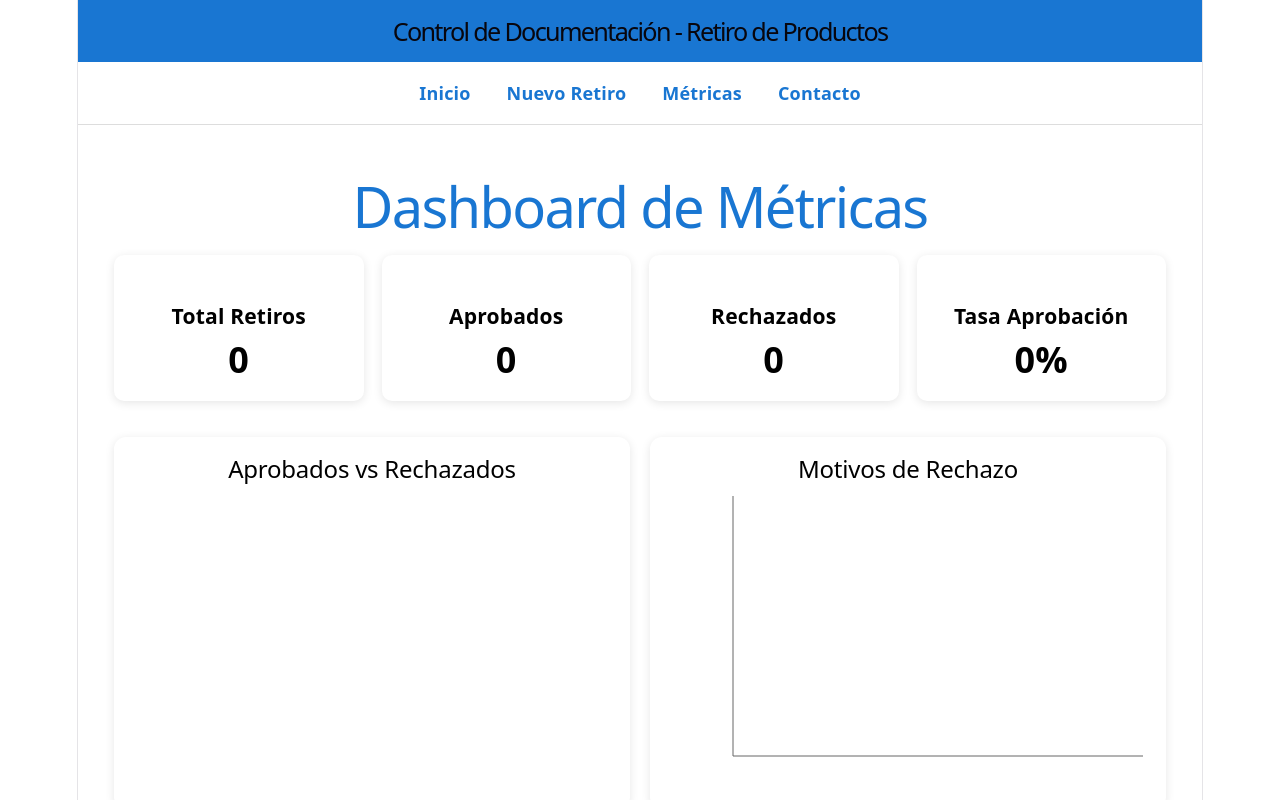
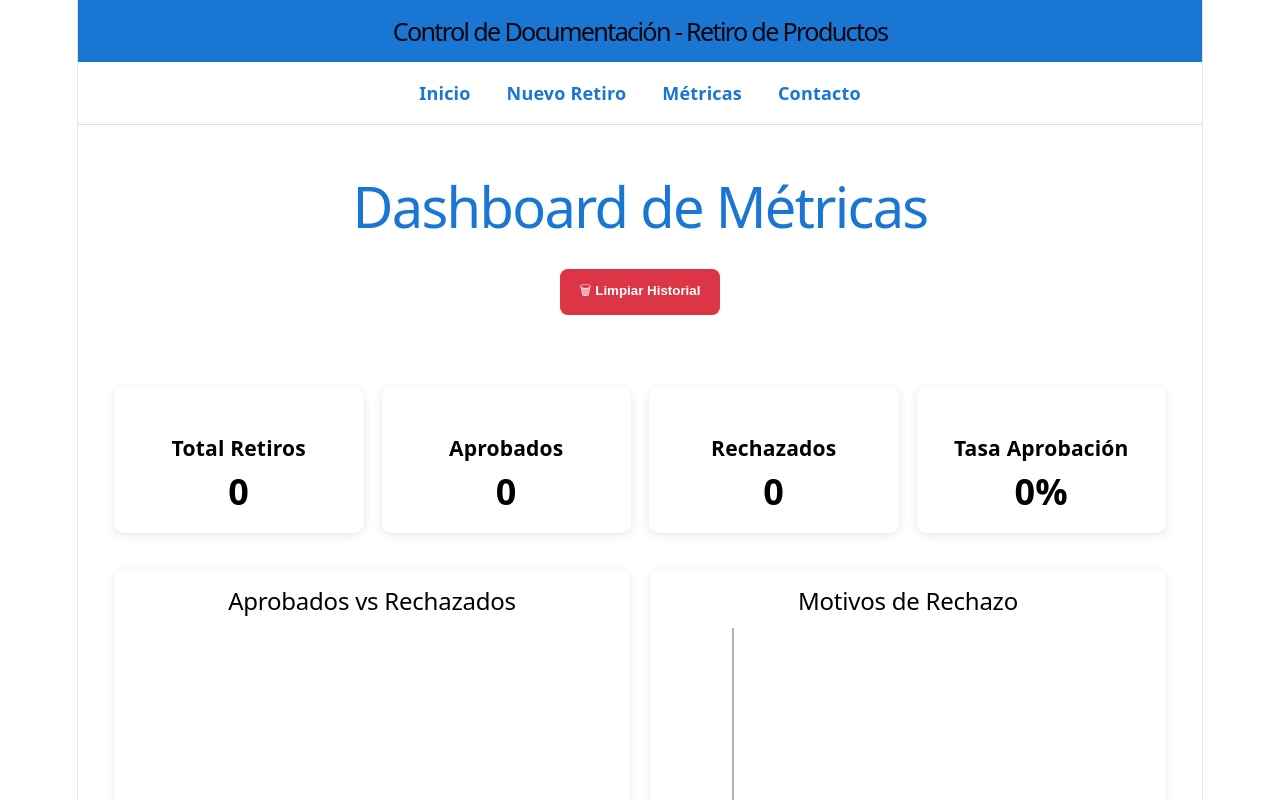
Before and after one commit to BlasterLc/checklist-retiro-frontend, a React (Vite) app: page /dashboard in a window 1280 px wide. Shown: the top 800 px of the page. Built offline with nearby package versions, Linux system fonts and the light colour scheme.

Commit message:
cambios a los botones y la opcion de eliminar historial

```diff
--- a/src/components/Flujo/StepProducto.jsx
+++ b/src/components/Flujo/StepProducto.jsx
@@ -27,11 +27,6 @@ function StepProducto({
       ...formulario,
       producto: resultado
     });
-
-    setTimeout(() => {
-      avanzarPaso();
-    }, 100);
-
   };
 
   return (
--- a/src/context/RetiroContext.jsx
+++ b/src/context/RetiroContext.jsx
@@ -1,10 +1,33 @@
-import { createContext, useContext, useState } from "react";
+import {
+  createContext,
+  useContext,
+  useState,
+  useEffect
+} from "react";
 
 const RetiroContext = createContext();
 
 export function RetiroProvider({ children }) {
 
-  const [retiros, setRetiros] = useState([]);
+  const [retiros, setRetiros] = useState(() => {
+
+    const guardados =
+      localStorage.getItem("retiros");
+
+    return guardados
+      ? JSON.parse(guardados)
+      : [];
+
+  });
+
+  useEffect(() => {
+
+    localStorage.setItem(
+      "retiros",
+      JSON.stringify(retiros)
+    );
+
+  }, [retiros]);
 
   return (
     <RetiroContext.Provider
--- a/src/pages/Dashboard.jsx
+++ b/src/pages/Dashboard.jsx
@@ -9,7 +9,7 @@ import GraficoProductos from "../components/Dashboard/GraficoProductos";
 
 function Dashboard() {
 
-  const { retiros } = useRetiros();
+  const { retiros, setRetiros } = useRetiros();
 
   const totalRetiros = retiros.length;
 
@@ -26,11 +26,34 @@ function Dashboard() {
       ? ((aprobados / totalRetiros) * 100).toFixed(1)
       : 0;
 
+  const limpiarHistorial = () => {
+
+    const confirmar = window.confirm(
+      "¿Está seguro de eliminar todo el historial de retiros?"
+    );
+
+    if (!confirmar) return;
+
+    setRetiros([]);
+
+    localStorage.removeItem("retiros");
+
+    alert("Historial eliminado correctamente");
+
+  };
+
   return (
 
     <div className="dashboard">
 
       <h1>Dashboard de Métricas</h1>
+
+      <button
+        className="btn-limpiar"
+        onClick={limpiarHistorial}
+      >
+        🗑 Limpiar Historial
+      </button>
 
       <div className="cards-metricas">
 
--- a/src/styles/pages/_dashboard.scss
+++ b/src/styles/pages/_dashboard.scss
@@ -190,3 +190,30 @@
 
   color: #000;
 }
+
+.btn-limpiar {
+
+  margin: 1rem 0 2rem 0;
+
+  padding: 12px 20px;
+
+  border: none;
+
+  border-radius: 8px;
+
+  background: #dc3545;
+
+  color: white;
+
+  font-weight: bold;
+
+  cursor: pointer;
+
+  transition: 0.2s;
+}
+
+.btn-limpiar:hover {
+
+  opacity: 0.9;
+
+}
```
